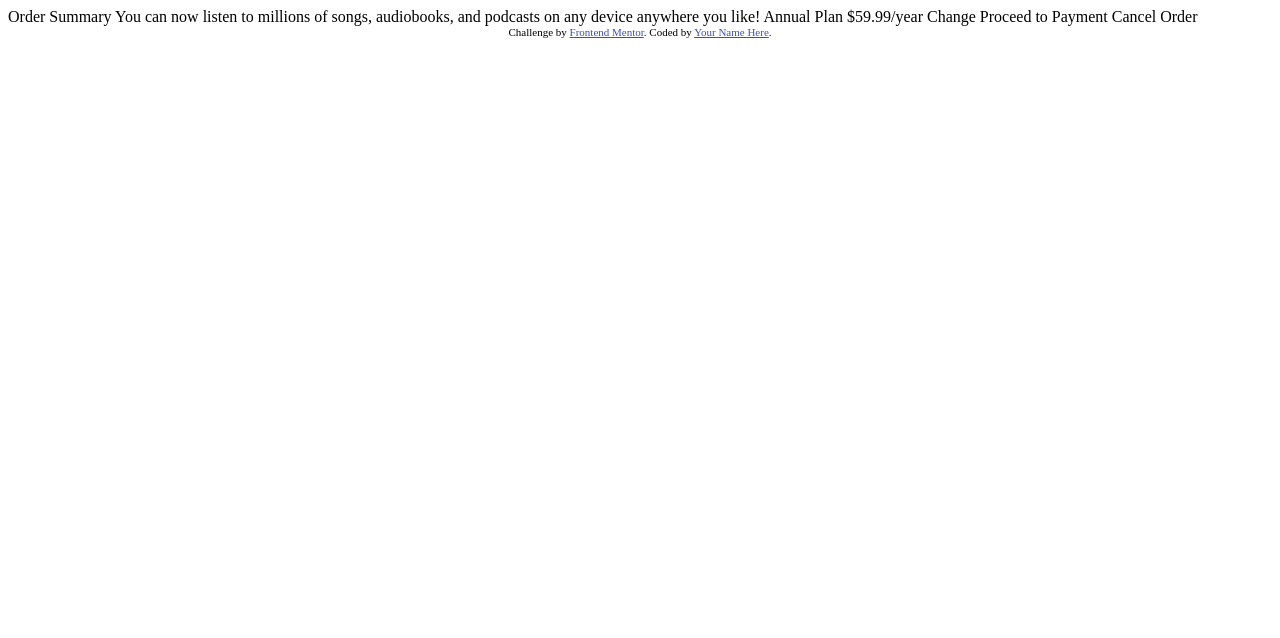
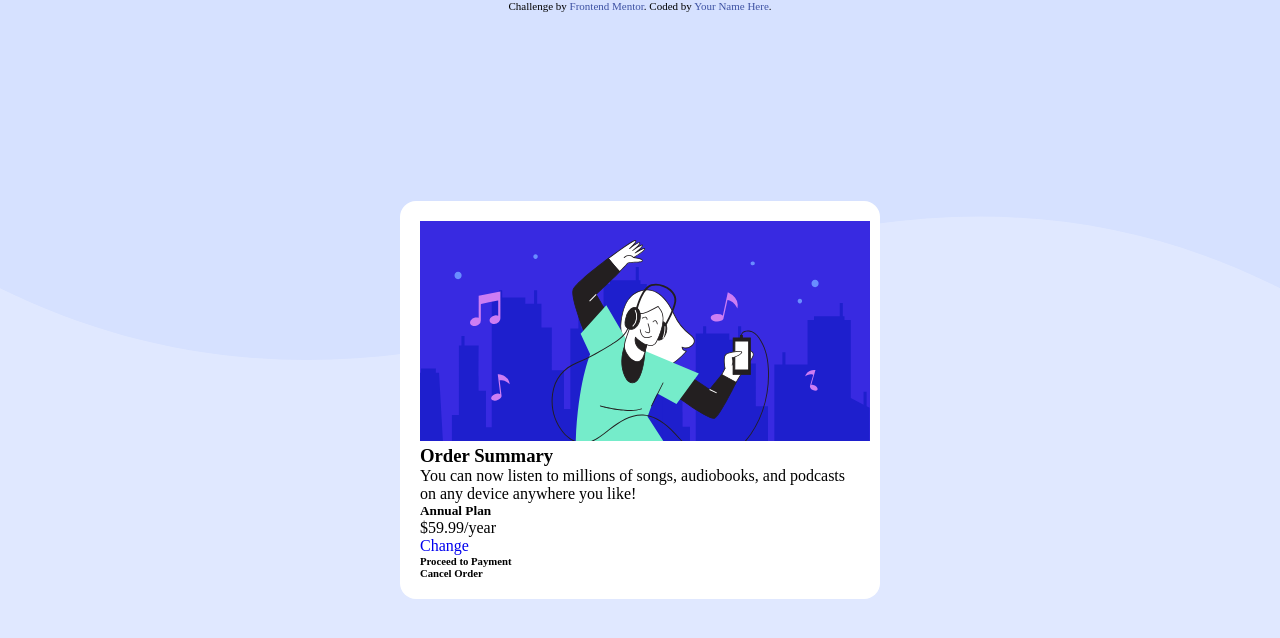
Before and after one commit to scanales01/Order-Summary-Component, a plain HTML site: page index.html in a window 1280 px wide. Drawn offline with Linux system fonts and the light colour scheme.

Commit message:
Background and Card Created

```diff
--- /dev/null
+++ b/assets/css/styles.css
@@ -0,0 +1,66 @@
+@import url('https://fonts.googleapis.com/css2?family=Red+Hat+Display:wght@500;700;900&display=swap');
+
+/* Variables */
+:root {
+    --font-family: "Red Hat Display", sans-serif;
+    --font-medium: 500;
+    --font-bold: 700;
+    --font-black: 900;
+    --primary-pale: hsl(225, 100%, 94%);
+    --primary-bright: hsl(245, 19%, 39%);
+    --neutral-pale: hsl(225, 100%, 98%);
+    --neutral-desaturated: hsl(224, 23%, 55%);
+    --neutral-dark: hsl(223, 47%, 23%);
+    --font-size-p: 16px;
+}
+
+/* CSS Resets */
+* {
+    margin: 0;
+    padding: 0;
+    box-sizing: border-box;
+}
+
+a {
+    text-decoration: none;
+}
+
+a:hover {
+    text-decoration: none;
+}
+
+body, html {
+    height: 100%
+}
+
+body {
+    background-color: var(--primary-pale);
+}
+
+.background {
+    width: 100%;
+    height: 100%;
+    background-image: url("../images/pattern-background-desktop.svg");
+    background-size: 100% 45%;
+    background-repeat: no-repeat;
+}
+
+.attribution {
+    font-size: 11px; text-align: center;
+}
+
+.attribution a {
+    color: hsl(228, 45%, 44%);
+}
+
+.card-container {
+    position: fixed;
+    top: 50%;
+    left: 50%;
+    text-align: left;
+    background-color: white;
+    width: 30rem;
+    padding: 1.25rem;
+    border-radius: 1rem;
+    transform: translate(-50%, -50%);
+}
--- a/index.html
+++ b/index.html
@@ -4,34 +4,45 @@
   <meta charset="UTF-8">
   <meta name="viewport" content="width=device-width, initial-scale=1.0"> <!-- displays site properly based on user's device -->
 
-  <link rel="icon" type="image/png" sizes="32x32" href="./images/favicon-32x32.png">
+  <!-- Styles -->
+  <link rel="stylesheet" href="assets/css/styles.css"/>
+
+  <!-- Favicons -->
+  <link rel="icon" type="image/png" sizes="32x32" href="assets/images/favicon-32x32.png">
 
   <title>Frontend Mentor | Order summary card</title>
 
-  <!-- Feel free to remove these styles or customise in your own stylesheet 👍 -->
-  <style>
-    .attribution { font-size: 11px; text-align: center; }
-    .attribution a { color: hsl(228, 45%, 44%); }
-  </style>
 </head>
 <body>
+  <div class="background">
+    <div class="card-container">
+      <div class="image">
+        <img src="assets/images/illustration-hero.svg" alt="illustration-hero" loading="lazy"/>
+      </div>
+      <h3>Order Summary</h3>
 
-  Order Summary
+       <p>You can now listen to millions of songs, audiobooks, and podcasts on any
+         device anywhere you like!</p>
 
-  You can now listen to millions of songs, audiobooks, and podcasts on any
-  device anywhere you like!
+       <div class="plan-container">
+         <h5>Annual Plan</h5>
+         <p>$59.99/year</p>
 
-  Annual Plan
-  $59.99/year
+         <a href="#">Change</a>
+       </div>
 
-  Change
+       <div class="option-container">
+         <h6>Proceed to Payment</h6>
+       </div>
 
-  Proceed to Payment
-  Cancel Order
+       <h6>Cancel Order</h6>
+     </div>
 
-  <div class="attribution">
-    Challenge by <a href="https://www.frontendmentor.io?ref=challenge" target="_blank">Frontend Mentor</a>.
-    Coded by <a href="#">Your Name Here</a>.
+     <div class="attribution">
+      Challenge by <a href="https://www.frontendmentor.io?ref=challenge" target="_blank">Frontend Mentor</a>.
+      Coded by <a href="#">Your Name Here</a>.
+    </div>
   </div>
+
 </body>
 </html>
```
